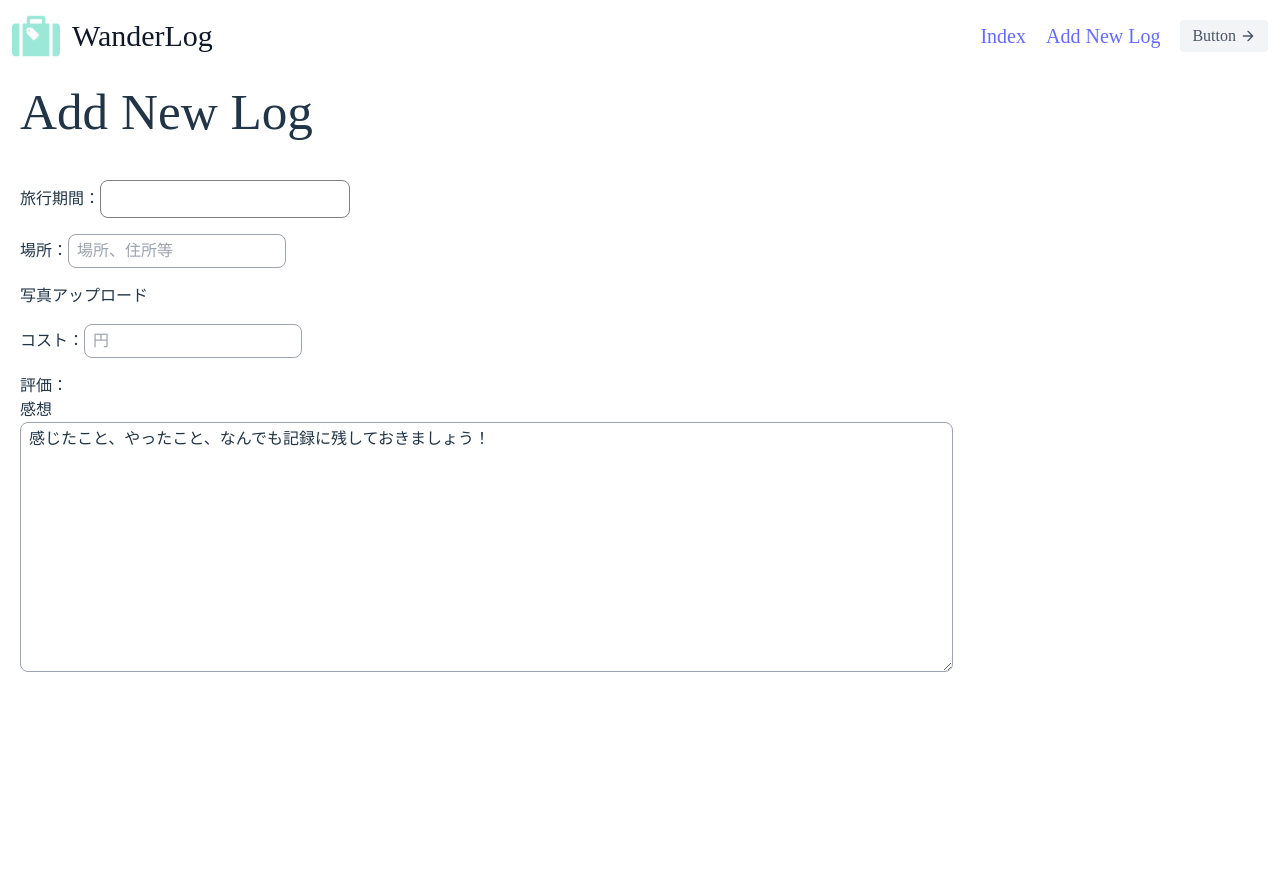
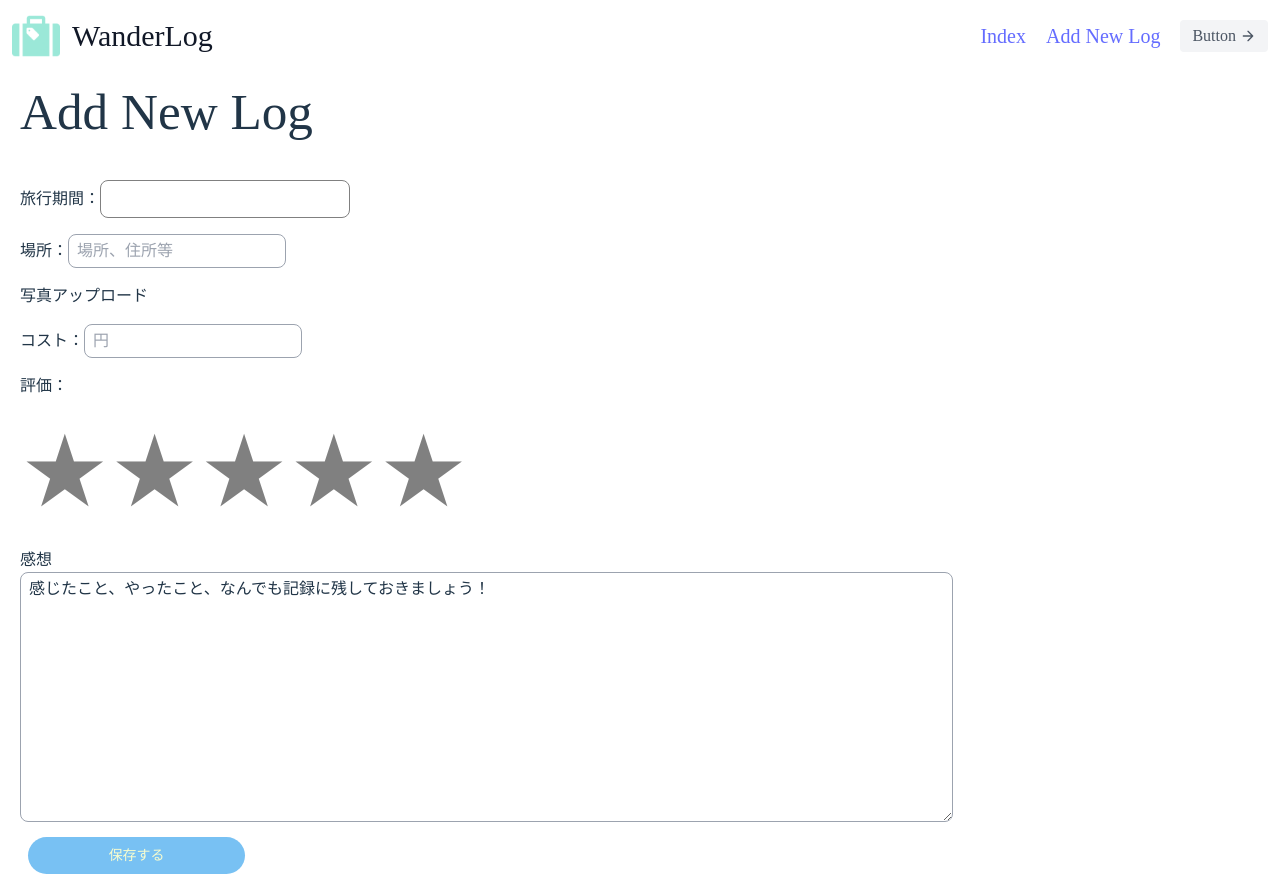
Before and after one commit to arki-s/WanderLog, a React (Vite) app: page /create in a window 1280 px wide. Before the commit the page ends 800 px from the top, so only its background shows below. Built offline with nearby package versions, Linux system fonts and the light colour scheme; a web font is replaced by a local one.

Commit message:
added a primary button and star ratings to the create page

```diff
--- a/src/components/Create.tsx
+++ b/src/components/Create.tsx
@@ -1,10 +1,12 @@
 import React, { useState } from 'react'
 import DatePicker from 'react-datepicker';
 import "react-datepicker/dist/react-datepicker.css";
+import Stars from './Stars';
 
 const Create = () => {
   const [dateRange, setDateRange] = useState<[Date | undefined, Date | undefined]>([undefined, undefined]);
   const [startDate, endDate] = dateRange;
+  const defaultRating = localStorage.getItem("starRating");
   // フォームに含める内容
   // 開始日、終了日
   // 場所（地図入力+手動入力）
@@ -16,6 +18,7 @@ const Create = () => {
   return (
     <div className='relative h-screen pt-16'>
       <div className='m-5'>
+        <div>
           <h1>Add New Log</h1>
           <div className="pt-10">
             <div className="pb-4">
@@ -54,7 +57,9 @@ const Create = () => {
             </div>
 
             <div>
-            <label>評価：</label>
+              <label>評価：
+                <Stars iconSize={100} defaultRating={defaultRating} />
+              </label>
             </div>
 
             <div>
@@ -69,7 +74,15 @@ const Create = () => {
 
             </div>
 
+            <div className="w-1/4 p-2">
+              <div className='btn btn-primary'>
+                保存する
+              </div>
 
+            </div>
+
+
+          </div>
         </div>
 
       </div>
--- /dev/null
+++ b/src/components/Stars.css
@@ -0,0 +1,12 @@
+.starsContainer {
+  display: flex;
+}
+
+.star {
+  cursor: pointer;
+  transition: all o.1s linear;
+}
+
+.star:hover {
+  transform: scale(1.1);
+}
--- /dev/null
+++ b/src/components/Stars.tsx
@@ -0,0 +1,54 @@
+import { useState } from "react";
+import "./Stars.css"
+
+const DEFAULT_COUNT = 5;
+const DEFAULT_ICON = "★";
+const DEFAULT_UNSELECTED_COLOR = "gray";
+const DEFAULT_COLOR = "yellow";
+
+type StarProps = {
+  count?: number | null;
+  defaultRating: number;
+  icon?: string | null;
+  color?: string | null;
+  iconSize: number | null;
+}
+
+export default function Stars({ count, defaultRating, icon, color, iconSize }: StarProps) {
+  const [rating, setRating] = useState(defaultRating);
+  const [temporaryRating, setTemporaryRating] = useState(0);
+
+  let stars = Array(count || DEFAULT_COUNT).fill(icon);
+
+  const handleClick = (rating: any) => {
+    setRating(rating);
+    localStorage.setItem("starRating", rating);
+
+  };
+
+  return (
+    <div className="starsContainer">
+      {stars.map((item, index) => {
+        const isActiveColor = (rating || temporaryRating) && (index < rating || index < temporaryRating);
+
+        let elementColor = "";
+
+        if (isActiveColor) {
+          elementColor = color || DEFAULT_COLOR;
+        } else {
+          elementColor = DEFAULT_UNSELECTED_COLOR;
+        }
+
+        return (
+          <div className="star" key={index}
+            style={{ fontSize: iconSize ? `${iconSize}px` : "14px", color: elementColor, filter: `${isActiveColor ? "grayscale(0%)" : "grayscale(100%)"}` }}
+            onMouseEnter={() => setTemporaryRating(index + 1)}
+            onMouseLeave={() => setTemporaryRating(0)}
+            onClick={() => handleClick(index + 1)}>
+            {icon ? icon : DEFAULT_ICON}
+          </div>
+        );
+      })}
+    </div>
+  )
+}
--- a/tailwind.config.js
+++ b/tailwind.config.js
@@ -11,5 +11,31 @@ export default {
       colors: theme.colors,
     },
   },
-  plugins: [],
+  plugins: [
+    function ({ addComponents }) {
+      addComponents({
+        '.btn': {
+          'padding': '0.5rem 1rem',
+          'border-radius': '50px',
+          'font-weight': '600',
+          'transition': 'all 0.3s',
+          'min-width':'10.5rem',
+          'text-align' : 'center',
+          'font-size' : '14px',
+          'cursor': 'pointer',
+        },
+        '.btn-primary': {
+          'background-color': '#78C1F3',
+          'color': '#F8FDCF',
+          '&:hover': {
+            'background-color': '#9BE8D8',
+          },
+          '&:focus': {
+            'outline': '2px solid #bfdbfe',
+          },
+        },
+      });
+    },
+
+  ],
 }
```
Lines whose indentation alone changed are shown as unchanged.
